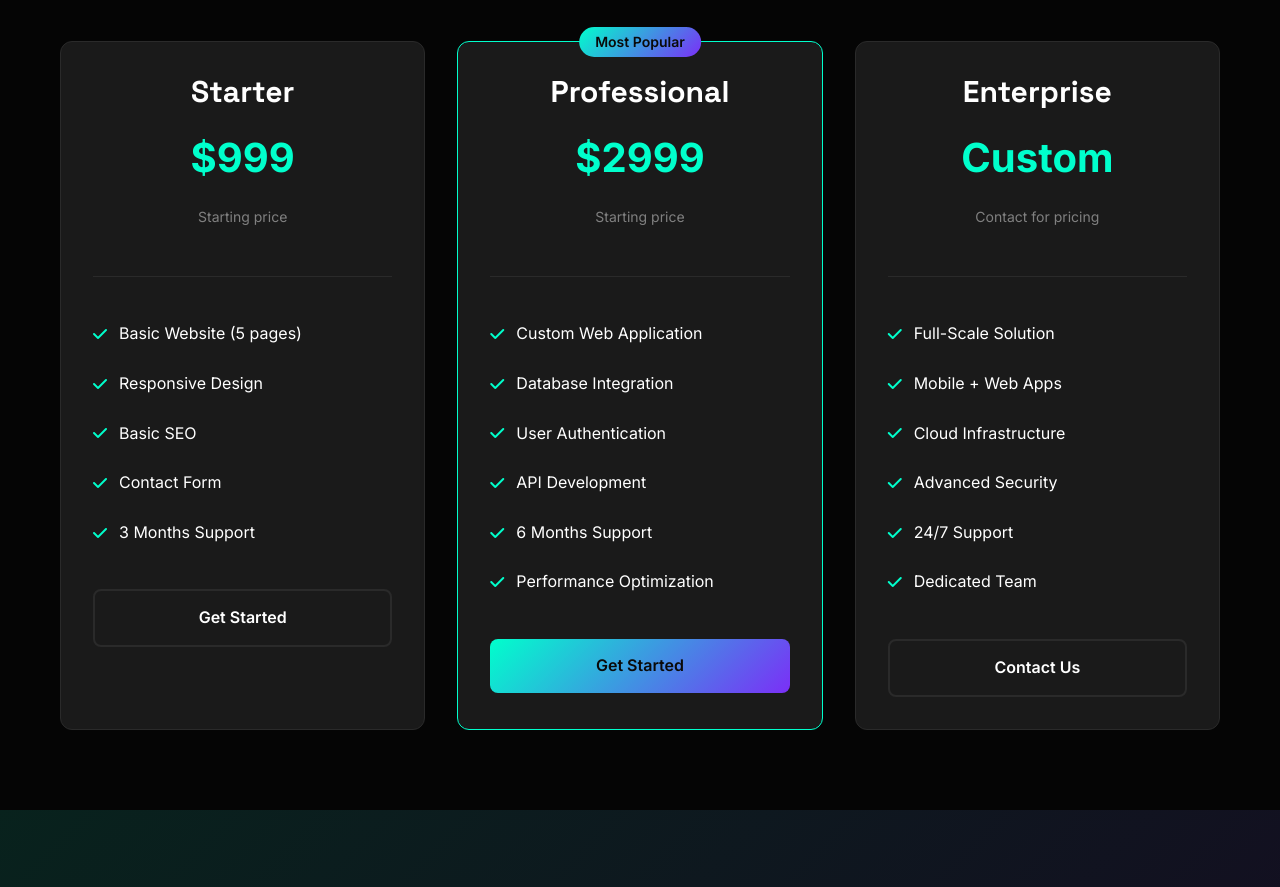
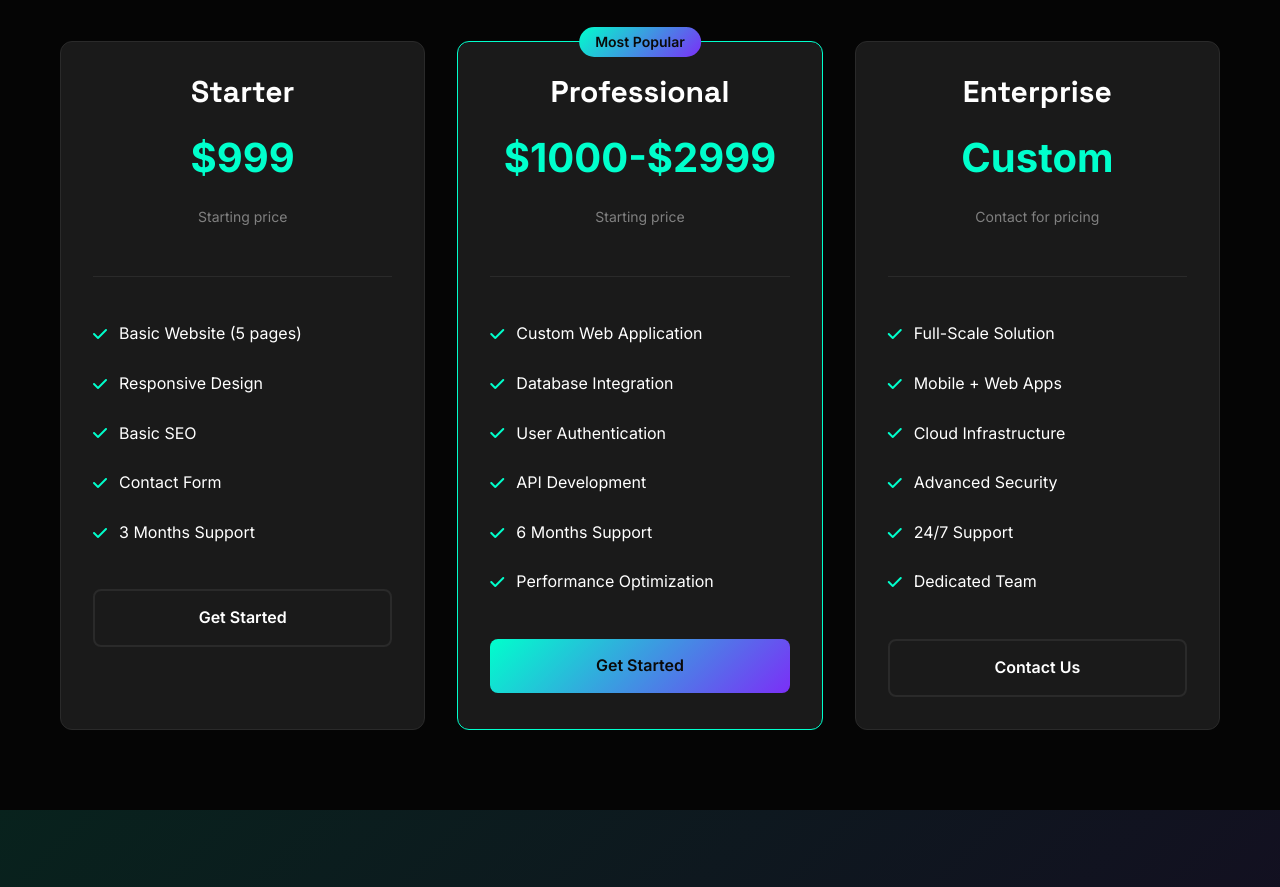
Before and after one commit to slightbuild/slightbuild-website, a plain HTML site: page services.html in a window 1280 px wide. Shown: the part 2700-3587 px from the top of the page. Drawn offline with Linux system fonts and the light colour scheme.

Commit message:
Update services.html

```diff
--- a/services.html
+++ b/services.html
@@ -241,7 +241,7 @@
                     <div class="pricing-badge">Most Popular</div>
                     <div class="pricing-header">
                         <h3>Professional</h3>
-                        <p class="price">$2999</p>
+                        <p class="price">$1000-$2999</p>
                         <p class="billing">Starting price</p>
                     </div>
                     <ul class="pricing-features">
```
